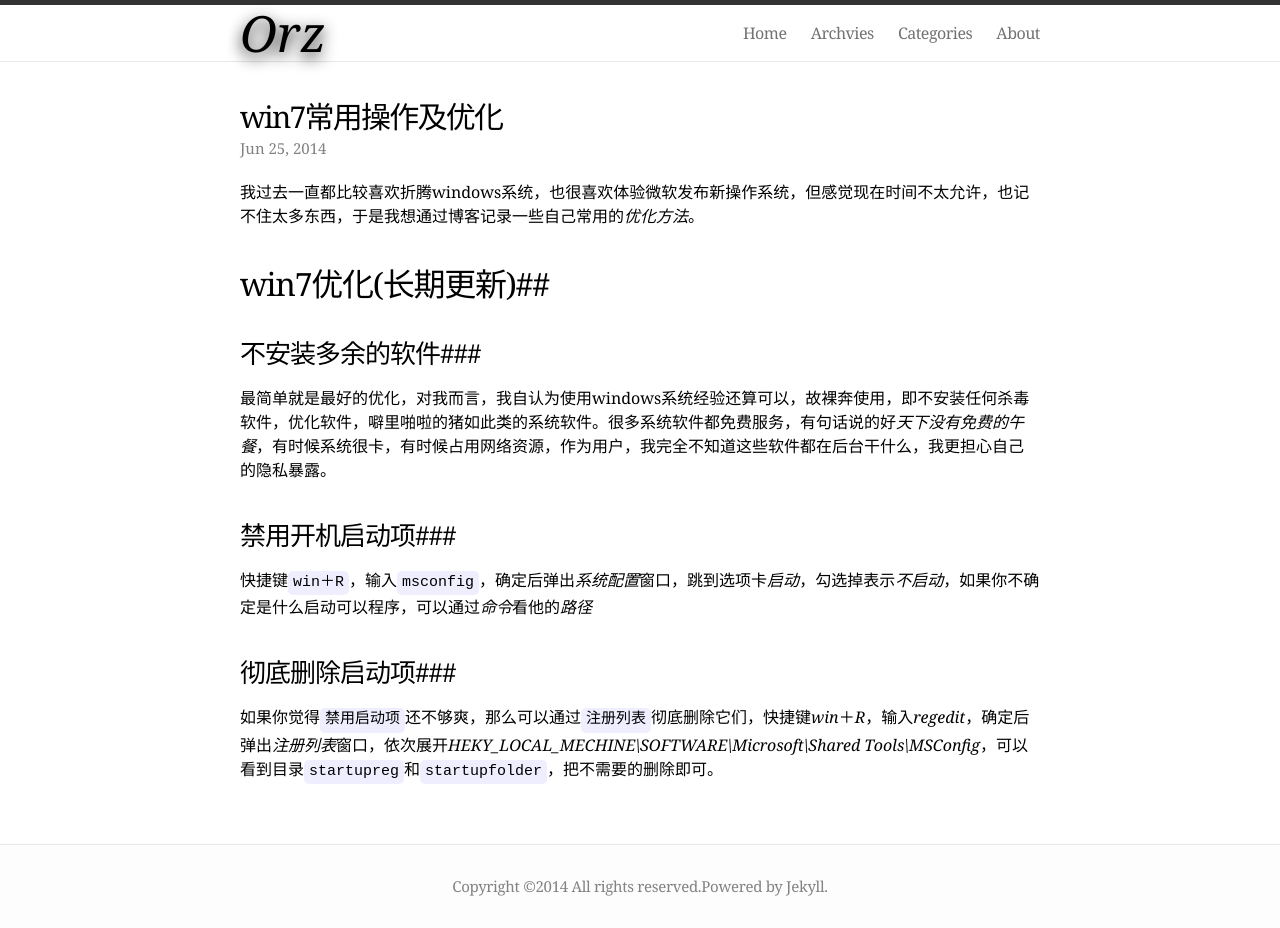
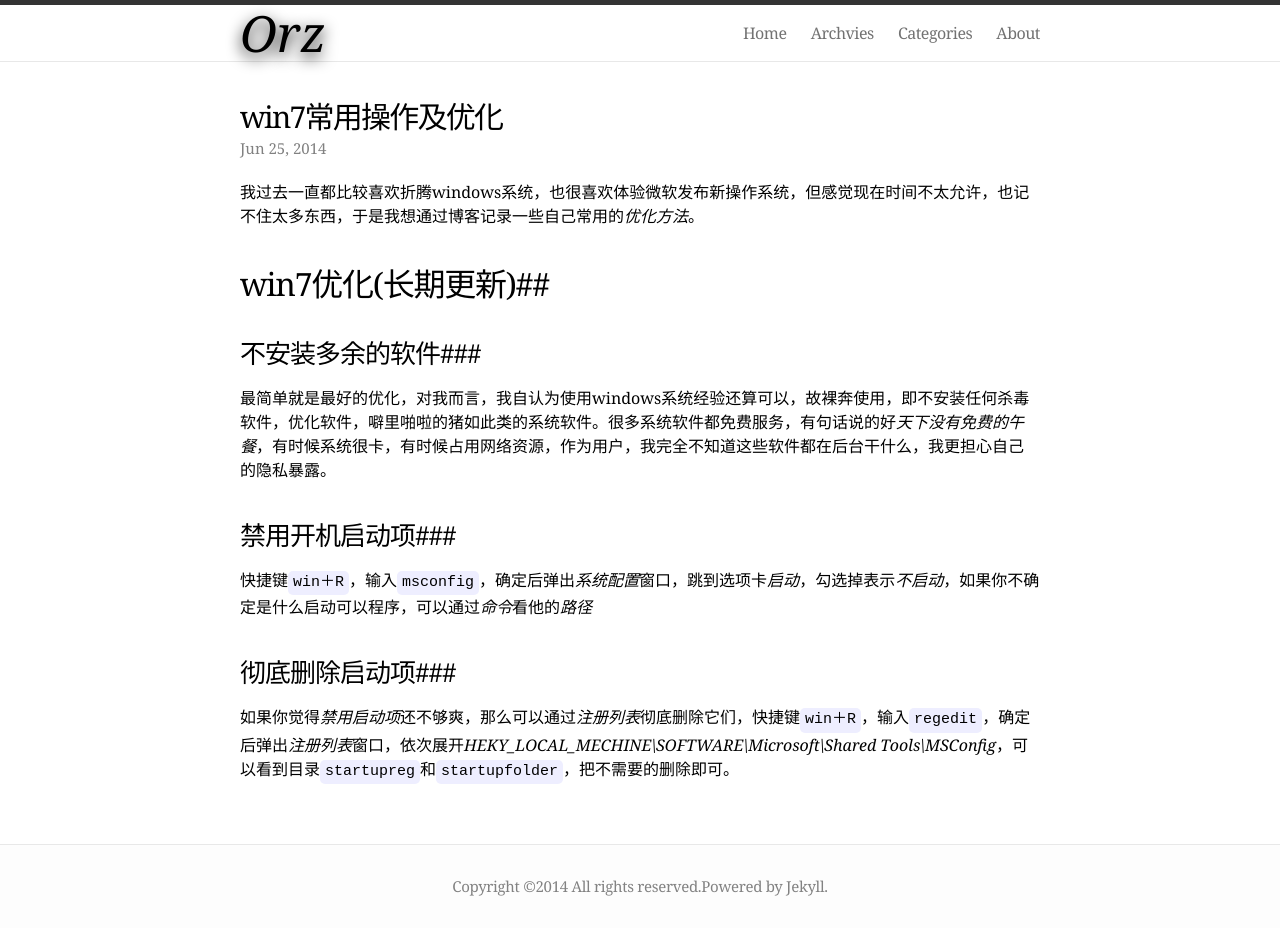
Before and after one commit to MaxwellXu/maxwellxu.github.com, a Jekyll site: the page built from _posts/2014-06-25-win7-optimizing-1.md, in a window 1280 px wide. Built offline with Jekyll 4.4.1, drawn with Linux system fonts in a browser that asks for light colours; comment, search, counter and statistics services are not loaded.

```diff
--- a/_posts/2014-06-25-win7-optimizing-1.md
+++ b/_posts/2014-06-25-win7-optimizing-1.md
@@ -20,4 +20,4 @@ categories: Other
 
 ###彻底删除启动项###
 
-如果你觉得`禁用启动项`还不够爽，那么可以通过`注册列表`彻底删除它们，快捷键*win*＋*R*，输入*regedit*，确定后弹出*注册列表*窗口，依次展开*HEKY_LOCAL_MECHINE\SOFTWARE\Microsoft\Shared Tools\MSConfig*，可以看到目录`startupreg`和`startupfolder`，把不需要的删除即可。
+如果你觉得*禁用启动项*还不够爽，那么可以通过*注册列表*彻底删除它们，快捷键`win＋R`，输入`regedit`，确定后弹出*注册列表*窗口，依次展开*HEKY_LOCAL_MECHINE\SOFTWARE\Microsoft\Shared Tools\MSConfig*，可以看到目录`startupreg`和`startupfolder`，把不需要的删除即可。
```
